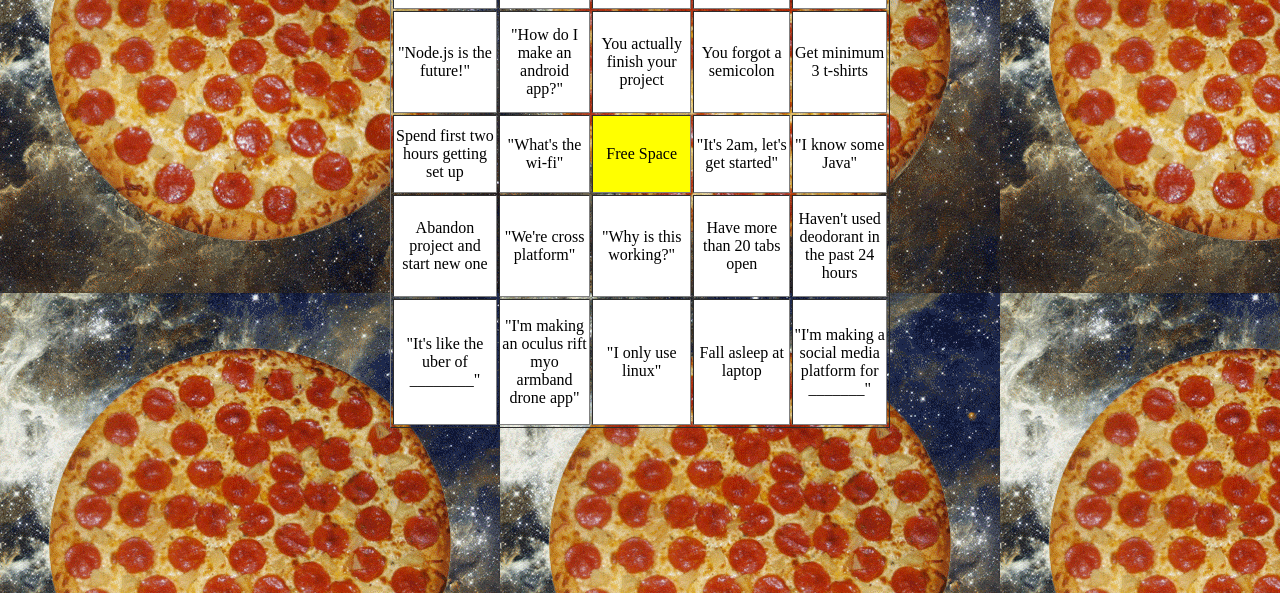
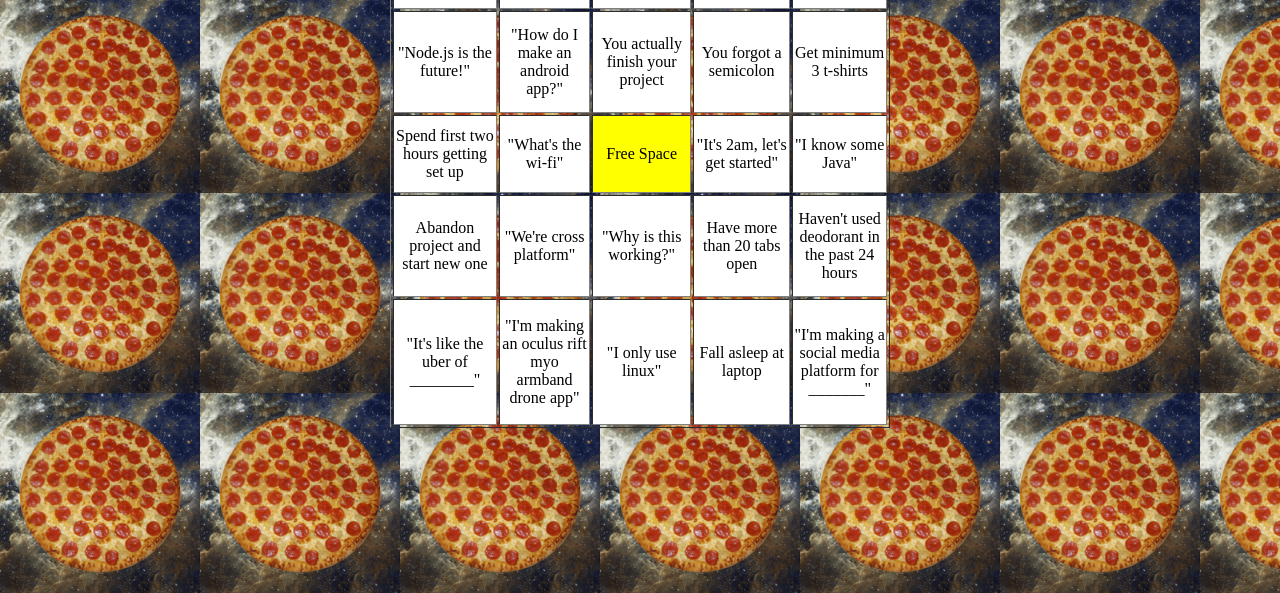
Before and after one commit to bigolu/biggie96.github.io, a plain HTML site: page index.html in a window 1280 px wide. Shown: the part 207-800 px from the top of the page. Drawn offline with Linux system fonts and the light colour scheme.

Commit message:
finished again!

```diff
--- a/index.css
+++ b/index.css
@@ -6,6 +6,7 @@ td{ width: 50px;
 
 body {
 	background-image: url("pizza.gif");
+	background-size: 200px 200px;
 }
 
 #title{
```
